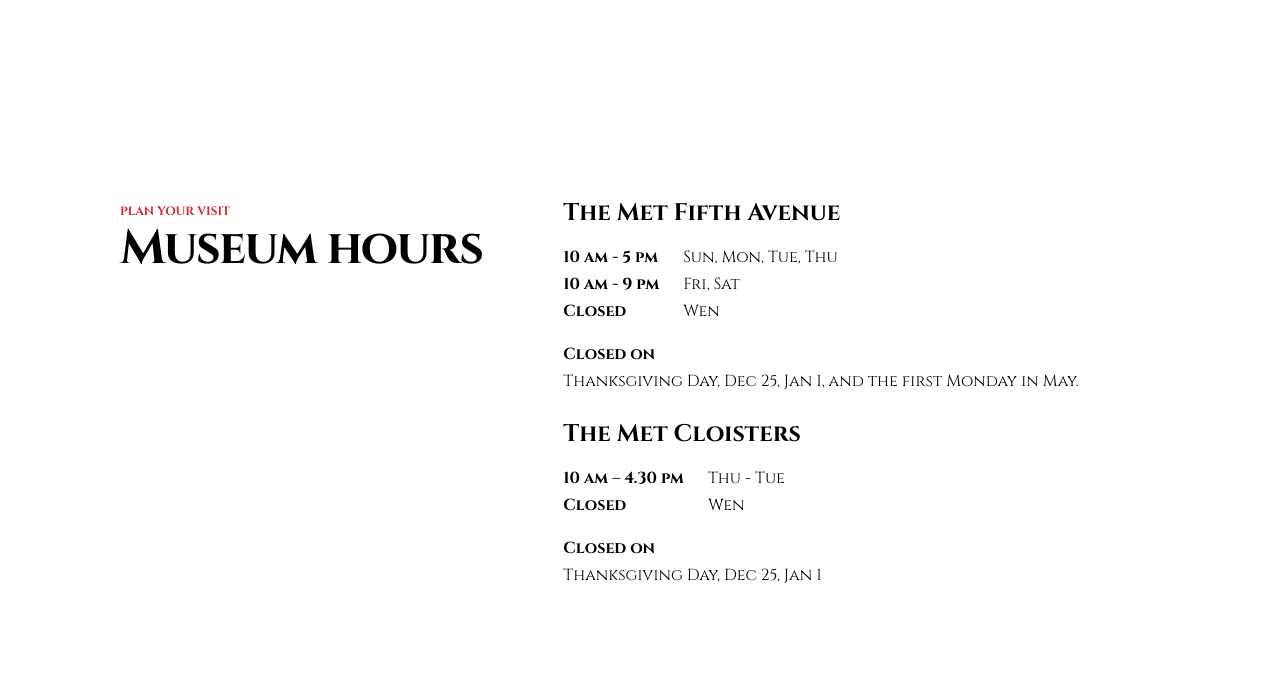
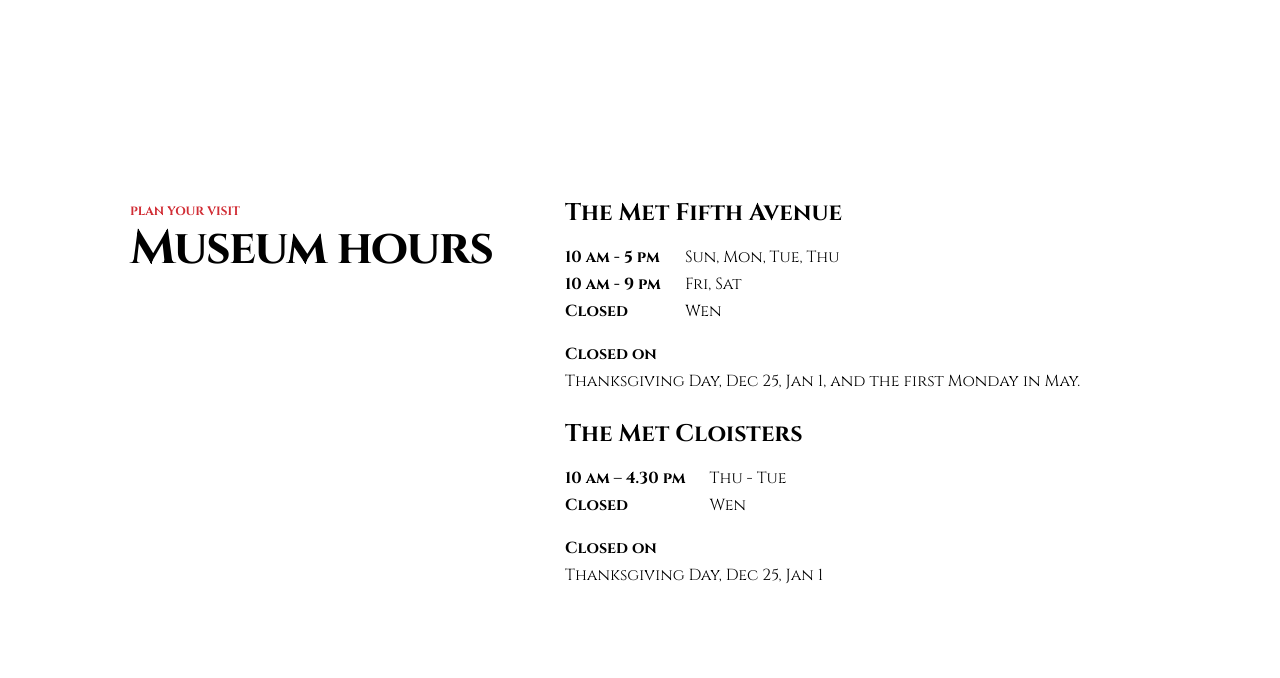
Before and after one commit to ievgen-nikiforov/landing, a website built with Parcel: page src/index.html in a window 1280 px wide. Shown: the part 802-1480 px from the top of the page. Built offline with nearby package versions, Linux system fonts and the light colour scheme.

Commit message:
add max-width

```diff
--- a/src/styles/section.scss
+++ b/src/styles/section.scss
@@ -1,5 +1,8 @@
 .section {
   @include page-grid;
+  box-sizing: border-box;
+  max-width: 1260px;
+  margin-inline: auto;
   padding: 100px 20px 0;
 
   @include on-tablet {
```
